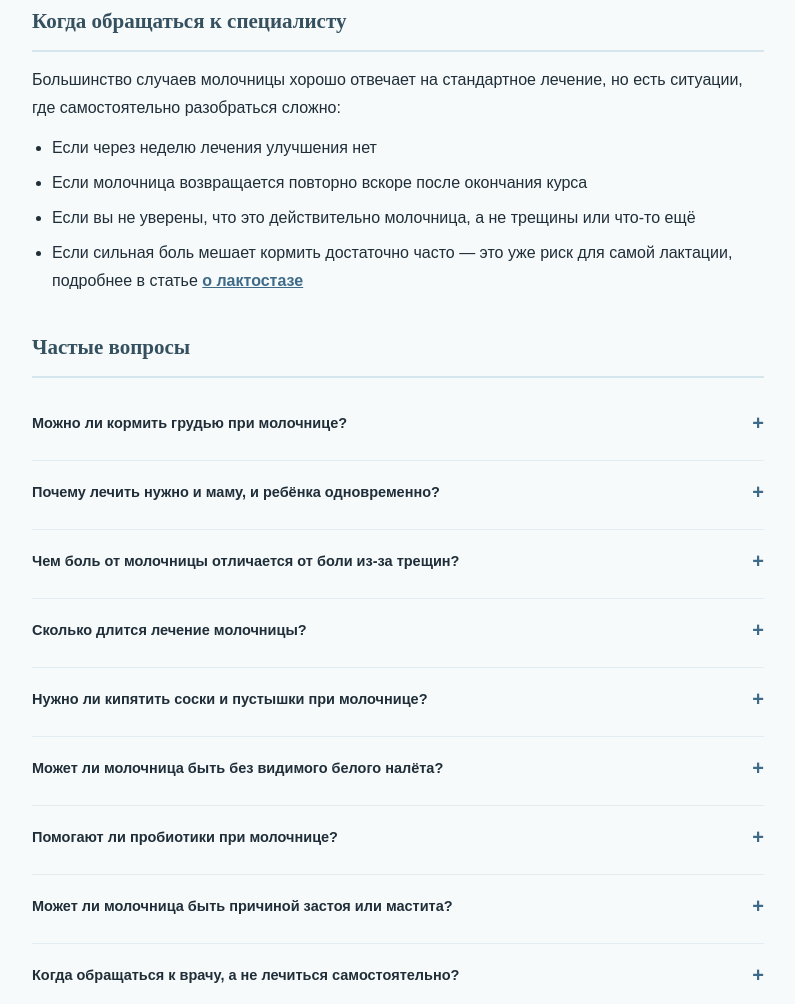
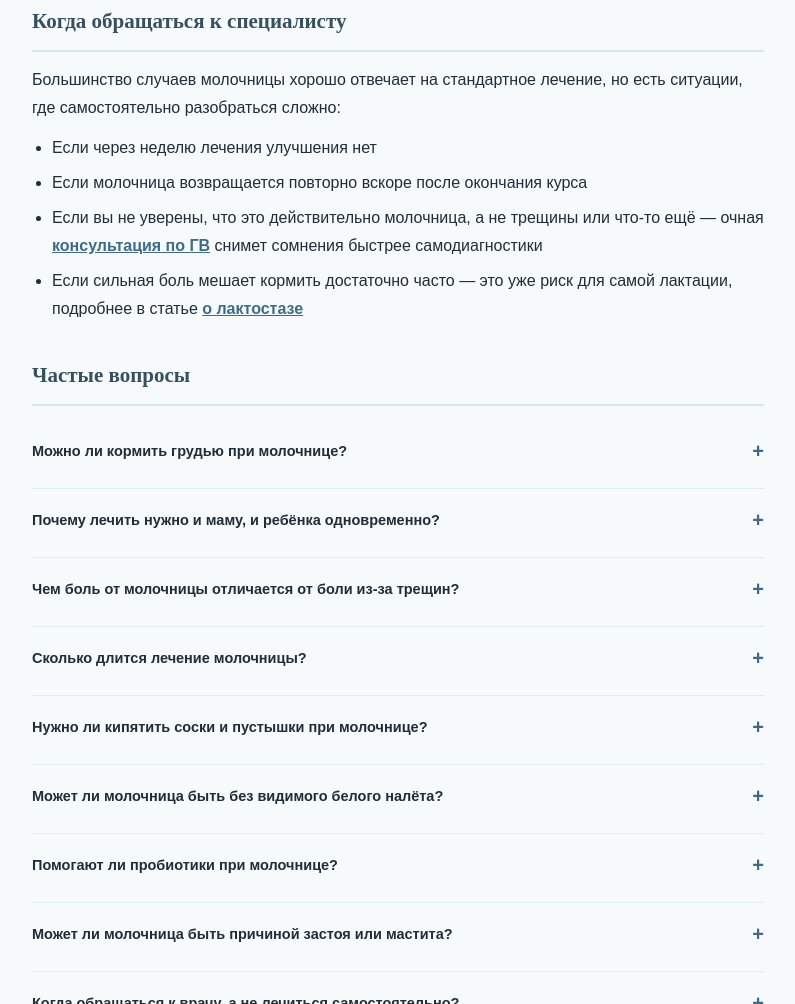
Before and after one commit to mariiagusevaes-fm/rascedit, a plain HTML site: page molochnitsa-pri-gv.html in a window 1280 px wide. Shown: the part 2677-3681 px from the top of the page, without its empty margins (242-1037 px from the left). Drawn offline with Linux system fonts and the light colour scheme; a web font is replaced by a local one.

Commit message:
Ревью /molochnitsa-pri-gv: сокращён meta description до 146 символов (был 174, обрезался бы в сниппете), добавлена вторая контекстная внутренняя ссылка на /konsultatsii-po-grudnomu-vskarmlivaniyu в блоке "когда обращаться к специалисту".

```diff
--- a/molochnitsa-pri-gv.html
+++ b/molochnitsa-pri-gv.html
@@ -5,7 +5,7 @@
   <link rel="icon" type="image/png" href="/images/logo.png" sizes="48x48" />
   <meta name="viewport" content="width=device-width, initial-scale=1.0, maximum-scale=5.0" />
   <title>Молочница при грудном вскармливании — у мамы и малыша · Расцедить.ру</title>
-  <meta name="description" content="Как распознать молочницу на соске у мамы и во рту у малыша, чем её боль отличается от боли из-за трещин, почему лечить нужно обоих сразу и можно ли продолжать кормить грудью." />
+  <meta name="description" content="Признаки молочницы у мамы и малыша при ГВ: чем её боль отличается от трещин, почему лечить нужно обоих сразу и можно ли продолжать кормить грудью." />
   <meta property="og:title" content="Молочница при грудном вскармливании" />
   <meta property="og:description" content="Признаки молочницы у мамы и ребёнка, отличие от трещин, лечение и профилактика повторения." />
   <meta property="og:type" content="article" />
@@ -195,7 +195,7 @@
     <ul>
       <li>Если через неделю лечения улучшения нет</li>
       <li>Если молочница возвращается повторно вскоре после окончания курса</li>
-      <li>Если вы не уверены, что это действительно молочница, а не трещины или что-то ещё</li>
+      <li>Если вы не уверены, что это действительно молочница, а не трещины или что-то ещё — очная <a href="/konsultatsii-po-grudnomu-vskarmlivaniyu" style="color:var(--blue);font-weight:700">консультация по ГВ</a> снимет сомнения быстрее самодиагностики</li>
       <li>Если сильная боль мешает кормить достаточно часто — это уже риск для самой лактации, подробнее в статье <a href="/laktostaz" style="color:var(--blue);font-weight:700">о лактостазе</a></li>
     </ul>
   </div>
```
Also changed, not shown: molochnitsa-pri-gv/index.html (+2 -2 lines).
